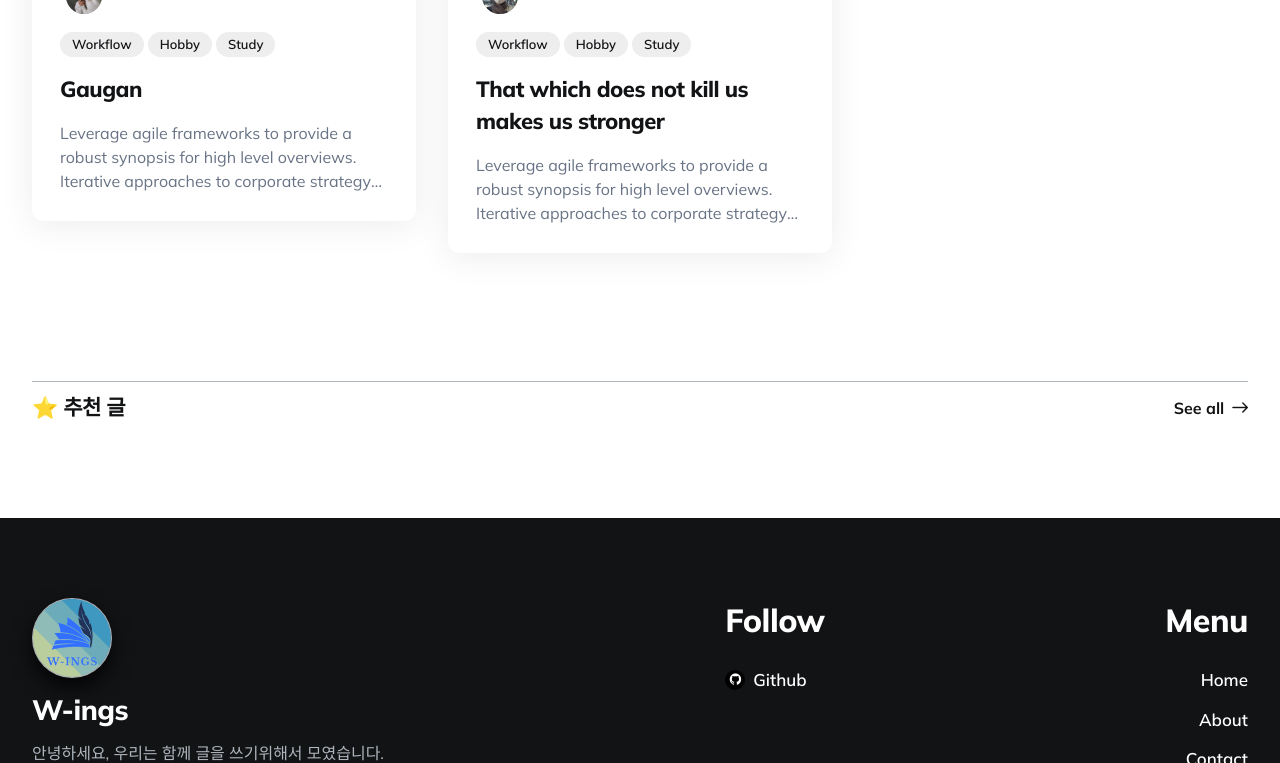
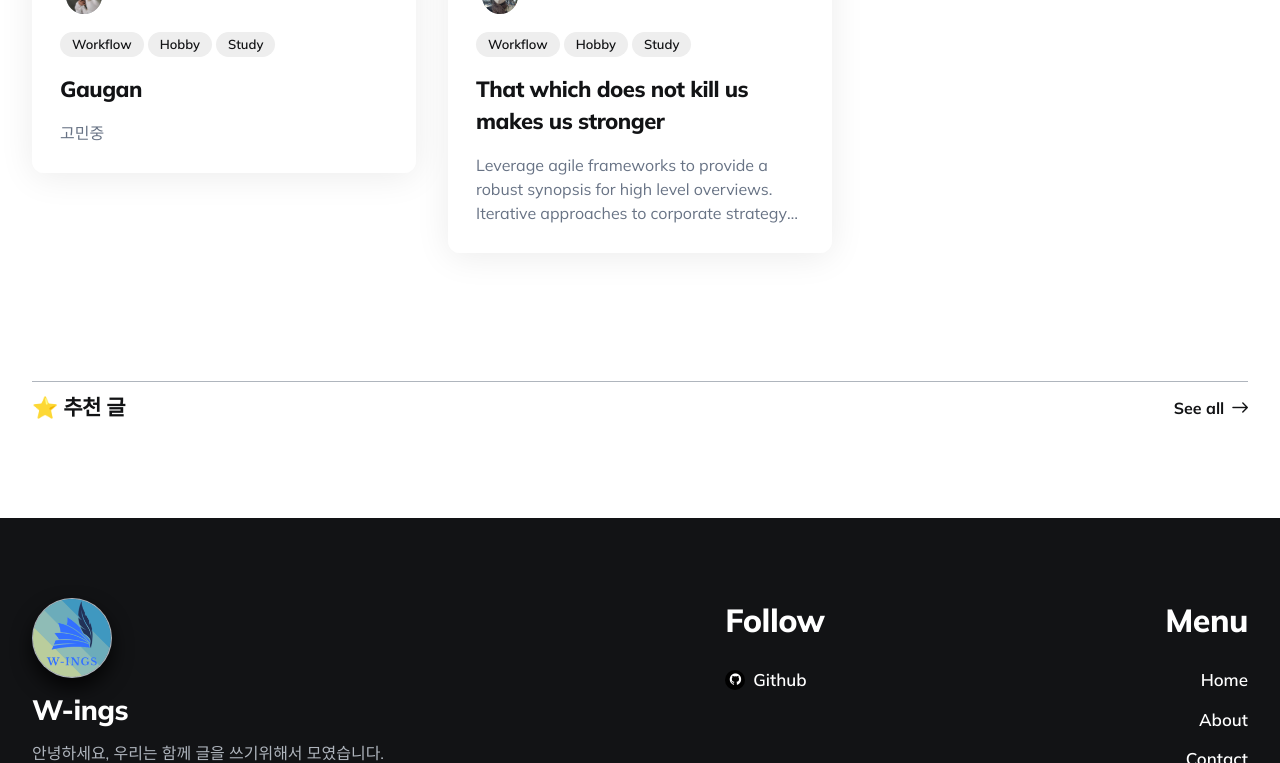
Before and after one commit to w-ings/w-ings.github.io, a Jekyll site: the page built from index.html, in a window 1280 px wide and 900 px high, scrolled down 989 px, cut to the strip 137-900 px from the top of the window. Built offline with Jekyll 4.4.1, drawn with Linux system fonts in a browser that asks for light colours; some web fonts are replaced; the list of posts is cut into pages by our own code.

Commit message:
Update 2023-03-06-gau-gan.md

```diff
--- a/_posts/2023-03-06-gau-gan.md
+++ b/_posts/2023-03-06-gau-gan.md
@@ -1,8 +1,8 @@
 ---
 layout: post
 title: Gaugan
-description: Leverage agile frameworks to provide a robust synopsis for high level overviews. Iterative approaches to corporate strategy foster collaborative thinking to further the overall value proposition.
-date: 2023-02-28 00:00:00 +0800
+description: 고민중
+date: 2023-03-06 00:00:00 +0800
 author: daeun
 image: '/images/02.jpg'
 image_caption: 'Photo by [Atoms](https://unsplash.com/photos/VNXDKvmc8v4) on [Unsplash](https://unsplash.com/)'
```
